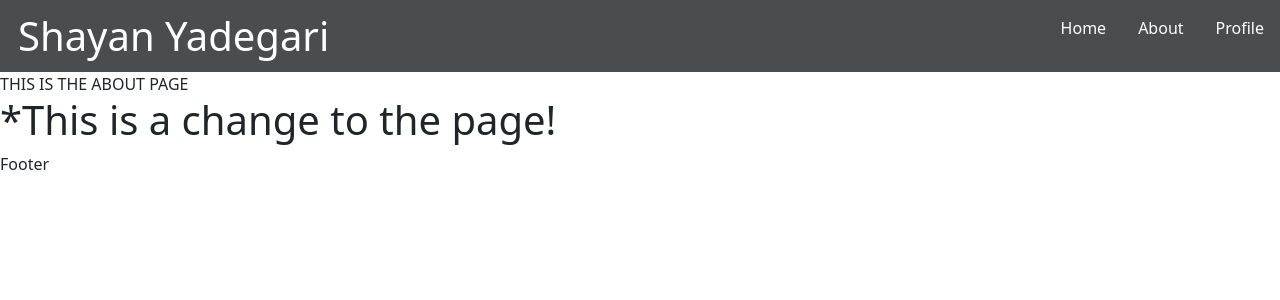
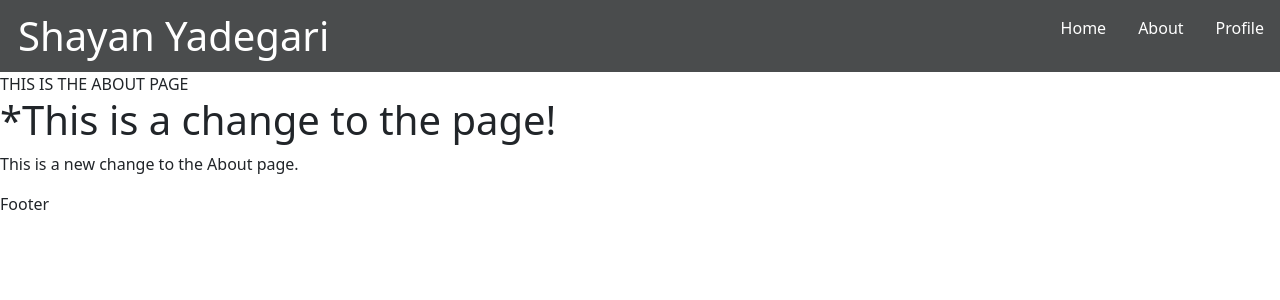
Before and after one commit to Sean-yad/photo-studio, a React (Create React App) app: page /About in a window 1280 px wide. Shown: the top 300 px of the page. Built offline with nearby package versions, Linux system fonts and the light colour scheme.

Commit message:
Newest change to About page...
text <p> change...

```diff
--- a/src/Pages/About.js
+++ b/src/Pages/About.js
@@ -3,6 +3,7 @@ import React from "react";
 function About() {
   return <div>THIS IS THE ABOUT PAGE
     <h1>*This is a change to the page!</h1>
+    <p>This is a new change to the About page.</p>
   </div>;
 
 }
```
